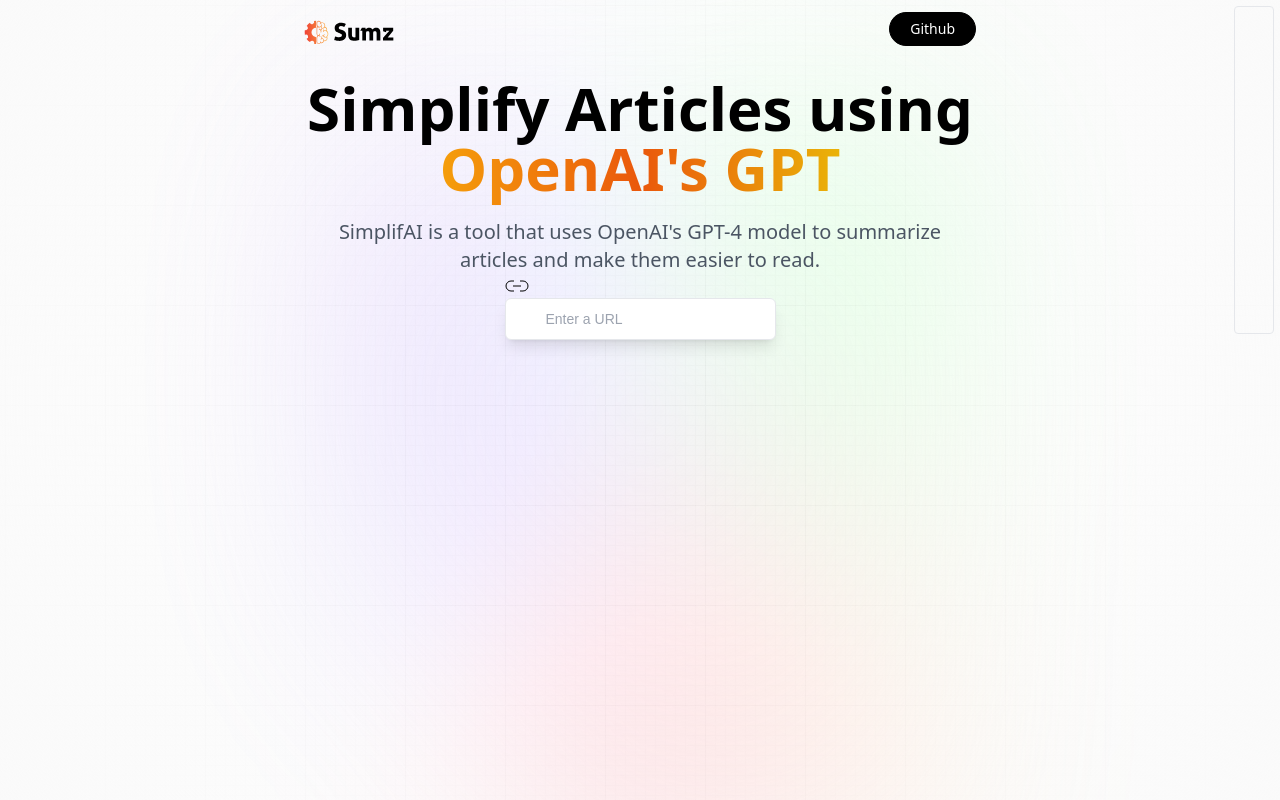
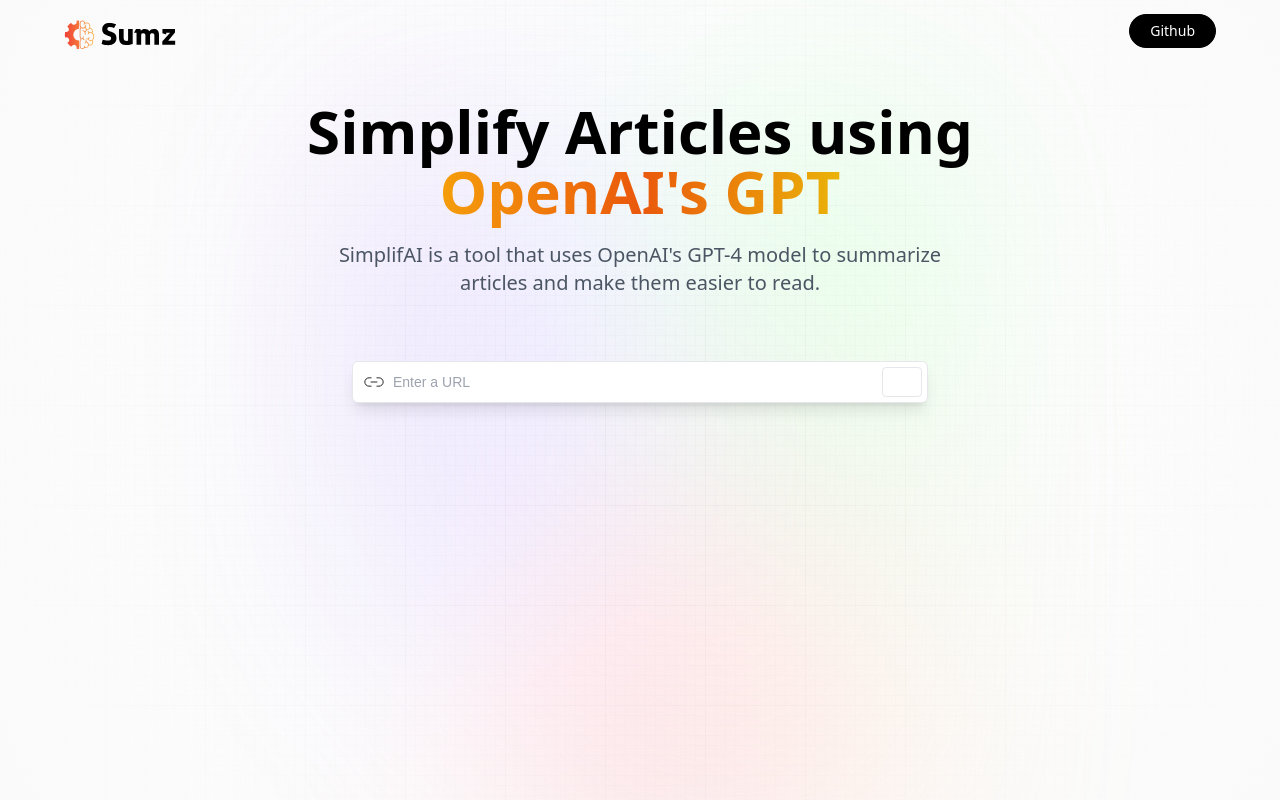
Before and after one commit to MohsinRehman12/simplifAI, a React (Vite) app: page / in a window 1280 px wide. Built offline with nearby package versions, Linux system fonts and the light colour scheme; a web font is replaced by a local one.

Commit message:
updated tailwind to recent build fixing demo bug

```diff
--- a/src/App.css
+++ b/src/App.css
@@ -73,6 +73,17 @@
   opacity: 0.15;
 }
 
+#searchForm{
+  display: flex;
+}
+
+#searchIcon{
+  position: absolute;
+  margin-left: 0.75rem;
+  margin-top: 0.5rem;
+  margin-bottom: 0.5rem;
+}
+
 @media screen and (max-width: 640px) {
   .main {
     padding: 0;
--- a/tailwind.config.js
+++ b/tailwind.config.js
@@ -1,6 +1,9 @@
 /** @type {import('tailwindcss').Config} */
 module.exports = {
-  content: ["./src/**/*.{html,js, ts, jsx, tsx}"],
+  content: [
+    "./index.html",
+    "./src/**/*.{js,ts,jsx,tsx}",
+  ],
   theme: {
     extend: {
       fontFamily: {
```
